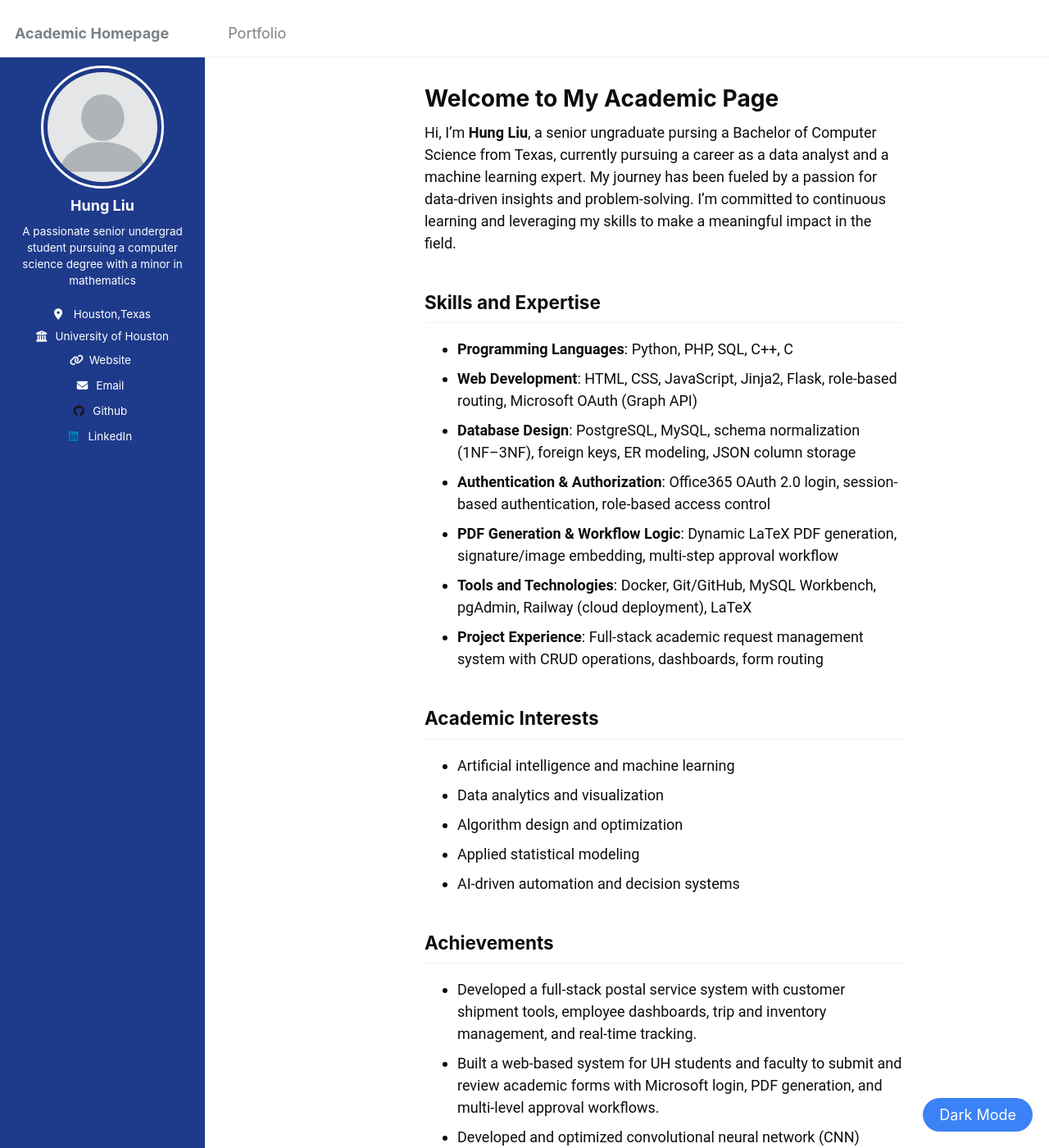
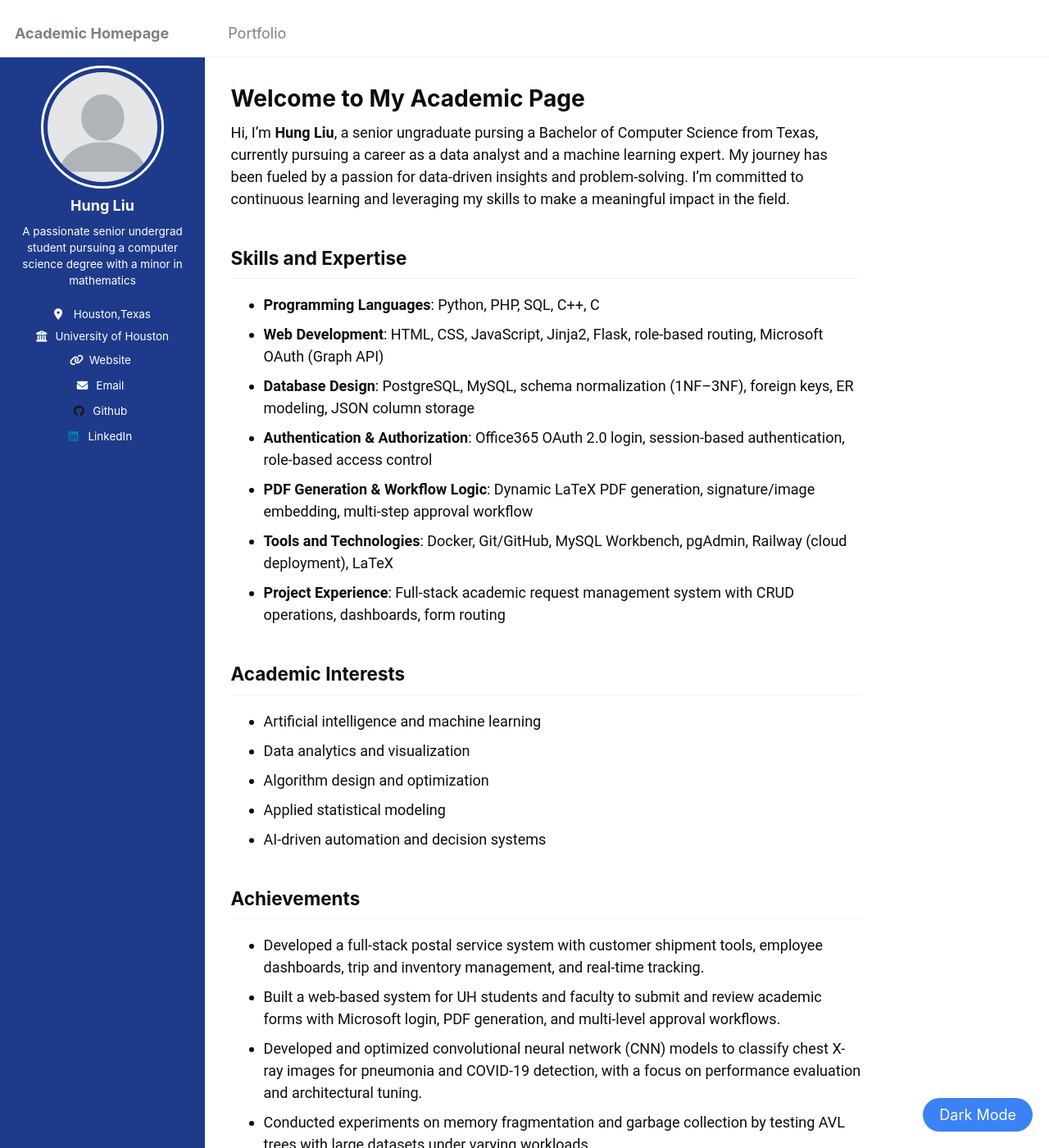
Before and after one commit to sunnySKL/sunnySKL.github.io, a Jekyll site: the page built from _pages/about.md, in a window 1280 px wide and 1400 px high. Shown: the whole window at 82% size. Built offline with Jekyll 4.4.1, drawn with Linux system fonts in a browser that asks for light colours.

Commit message:
Update custom.css

```diff
--- a/assets/css/custom.css
+++ b/assets/css/custom.css
@@ -98,9 +98,3 @@ body {
 .dark-mode .button:hover {
     background-color: #1E3A8A;
 }
-
-@media (min-width: 900px) {
-  #main {
-    margin-left: 300px;
-  }
-}
```
